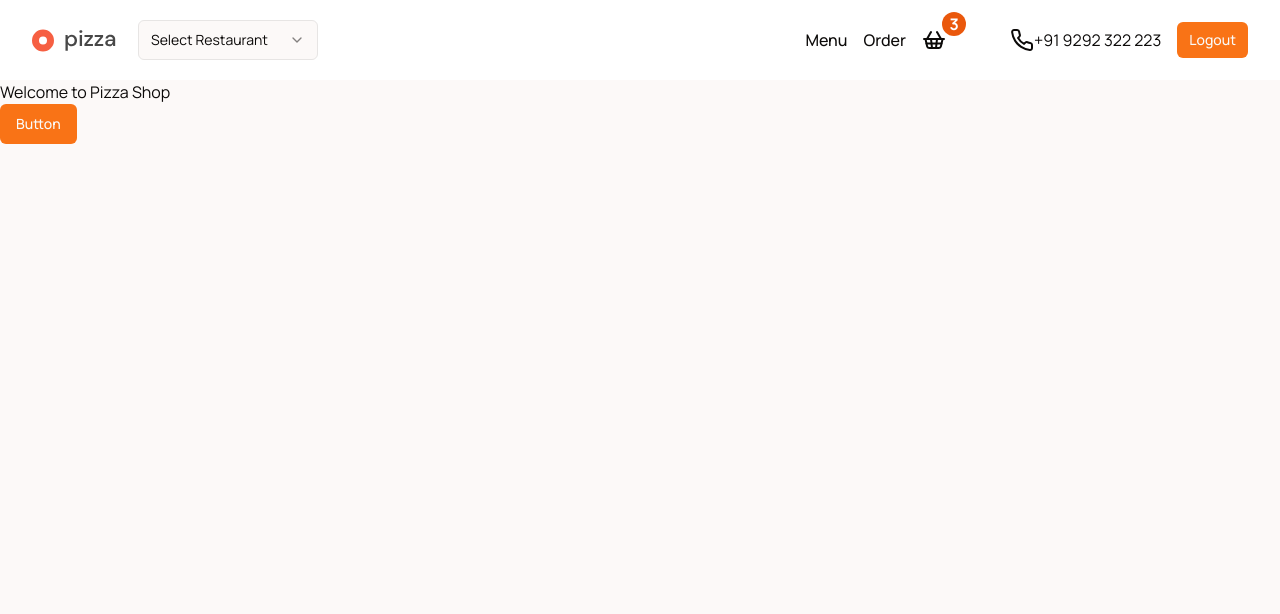
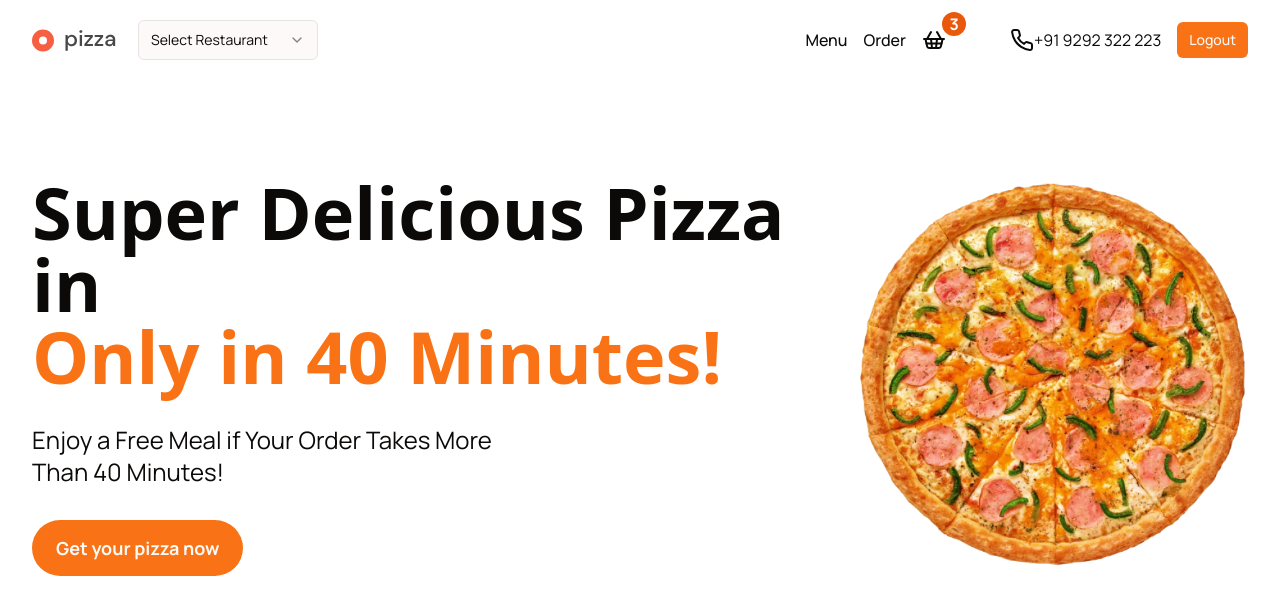
Before and after one commit to ShashankShekhar31/Landing-Page, a Next.js app: page / in a window 1280 px wide. Shown: the top 614 px of the page. Built offline with nearby package versions, Linux system fonts and the light colour scheme.

Commit message:
add hero section

```diff
--- a/src/app/(home)/page.tsx
+++ b/src/app/(home)/page.tsx
@@ -1,10 +1,27 @@
+import Image from "next/image";
 import { Button } from "@/components/ui/button";
 
 export default function Home() {
   return (
     <>
-      <h1>Welcome to Pizza Shop</h1>
-      <Button>Button</Button>
+      <section className="bg-white">
+        <div className="container flex items-center justify-between py-24">
+          <div>
+            <h1 className="text-7xl font-black font-sans leading-2">
+              Super Delicious Pizza in <br />
+              <span className="text-primary">Only in 40 Minutes!</span>
+            </h1>
+            <p className="text-2xl mt-8 max-w-lg leading-sung">
+              Enjoy a Free Meal if Your Order Takes More Than 40 Minutes!
+            </p>
+            <Button className="mt-8 text-lg rounded-full py-7 px-6 font-bold">Get your pizza now
+            </Button>
+          </div>
+          <div>
+            <Image alt="pizza-main" src={'/pizza-main.png'} width={400} height={400}/>
+          </div>
+        </div>
+      </section>
 
     </>
   );
```
